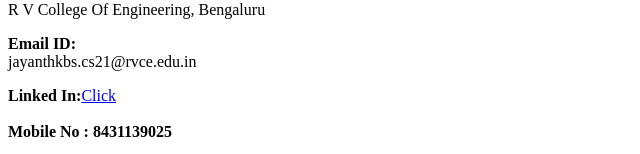
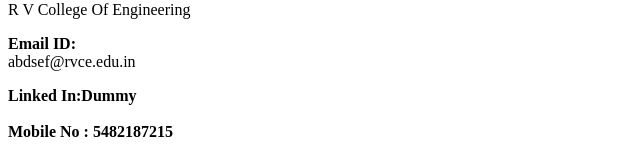
Before and after one commit to Jayanth-BS/cv, a plain HTML site: page Contact.html in a window 1280 px wide. Shown: the part 411-565 px from the top of the page, without its empty margins (0-640 px from the left). Drawn offline with Linux system fonts and the light colour scheme.

Commit message:
Update Contact.html

```diff
--- a/Contact.html
+++ b/Contact.html
@@ -9,10 +9,10 @@
 <body>
     <img src="https://media.istockphoto.com/photos/computer-mouse-and-the-word-contact-picture-id962039730" height="400"/>
 
-    <br>R V College Of Engineering, Bengaluru</small>
-    <p><b>Email ID:</b><br>jayanthkbs.cs21@rvce.edu.in</p>
-    <b>Linked In:</b><a href="https://www.linkedin.com/in/jayanth-kumar-b-s-912476237/">Click</a>
-   <br><br><b> Mobile No : 8431139025</b>   <br>
+    <br>R V College Of Engineering</small>
+    <p><b>Email ID:</b><br>abdsef@rvce.edu.in</p>
+    <b>Linked In:Dummy </b>
+   <br><br><b> Mobile No : 5482187215</b>   <br>
    <br>
    <br> <a href="index.html">Back to Portfolio Page</a>
 <form action="index.html">
```
